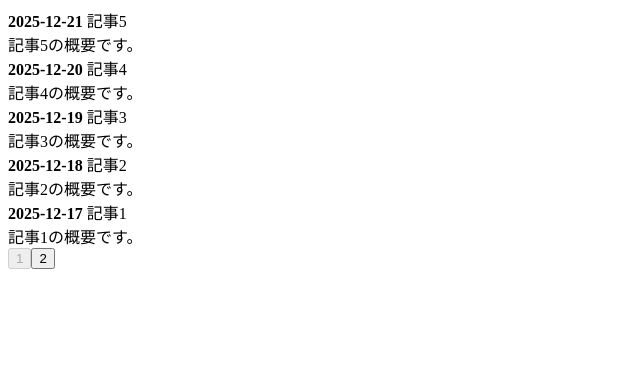
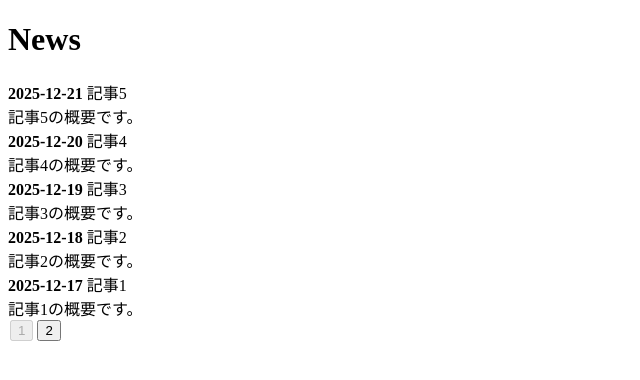
Before and after one commit to sekitan1266/sekitan-hp, a plain HTML site: page news.html in a window 1280 px wide. Shown: the whole page, without its empty margins (0-640 px from the left). Drawn offline with Linux system fonts and the light colour scheme.

Commit message:
Add files via upload

```diff
--- a/news.html
+++ b/news.html
@@ -1,14 +1,15 @@
 <!DOCTYPE html>
 <html lang="ja">
-
 <head>
   <meta charset="UTF-8">
-  <title>sekitan</title>
+  <title>News - sekitan</title>
   <meta name="viewport" content="width=device-width, initial-scale=1">
+  <style>
+    #pagination button { margin: 0 2px; }
+  </style>
 </head>
-
 <body>
-
+  <h1>News</h1>
   <div id="news-list"></div>
   <div id="pagination"></div>
 
@@ -20,7 +21,7 @@ let articles = [];
     function renderPage(page) {
       const container = document.getElementById('news-list');
       container.innerHTML = '';
-  const start = (page-1)*ITEMS_PER_PAGE;
+      const start = (page - 1) * ITEMS_PER_PAGE;
       const end = start + ITEMS_PER_PAGE;
       articles.slice(start, end).forEach(item => {
         const div = document.createElement('div');
@@ -28,15 +29,15 @@ function renderPage(page) {
         container.appendChild(div);
       });
 
-  // ページネーション表示
+      // ページネーション
       const totalPages = Math.ceil(articles.length / ITEMS_PER_PAGE);
       const pagination = document.getElementById('pagination');
       pagination.innerHTML = '';
-  for(let i=1;i<=totalPages;i++){
+      for (let i = 1; i <= totalPages; i++) {
         const btn = document.createElement('button');
         btn.textContent = i;
-    btn.disabled = (i===page);
-    btn.onclick = ()=>{ currentPage=i; renderPage(i); };
+        btn.disabled = (i === page);
+        btn.onclick = () => { currentPage = i; renderPage(i); };
         pagination.appendChild(btn);
       }
     }
@@ -44,12 +45,11 @@ function renderPage(page) {
     fetch('data/news.json')
       .then(res => res.json())
       .then(data => {
-    // 公開記事だけ抽出し、日付順にソート
         articles = data.filter(d => d.published)
                        .sort((a,b) => new Date(b.date) - new Date(a.date));
         renderPage(currentPage);
-  });
+      })
+      .catch(err => console.error('fetch error:', err));
   </script>
-
 </body>
 </html>
```
Lines whose indentation alone changed are shown as unchanged.
